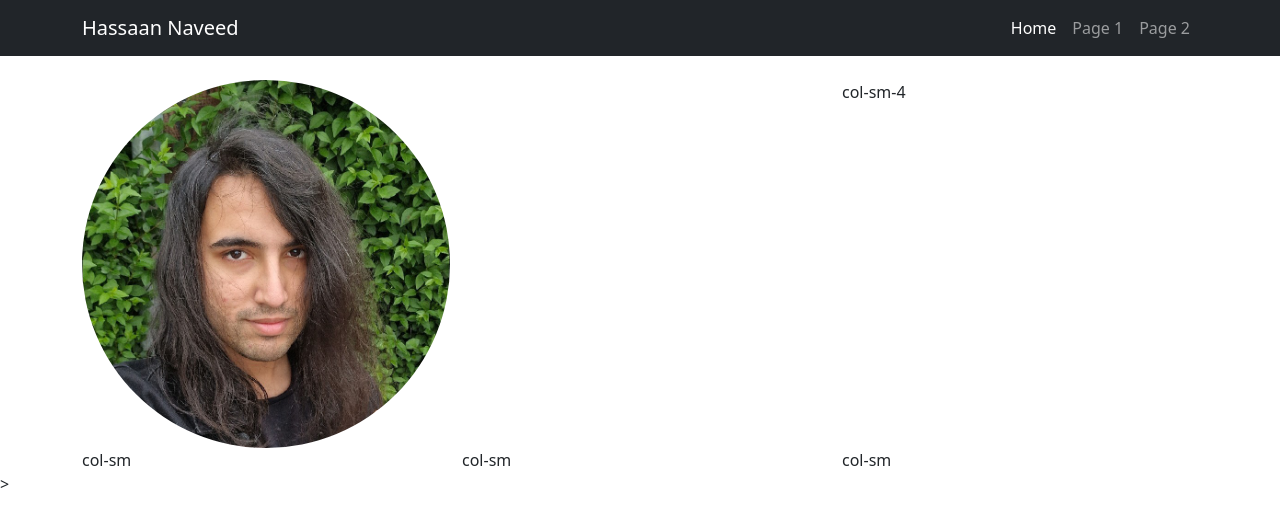
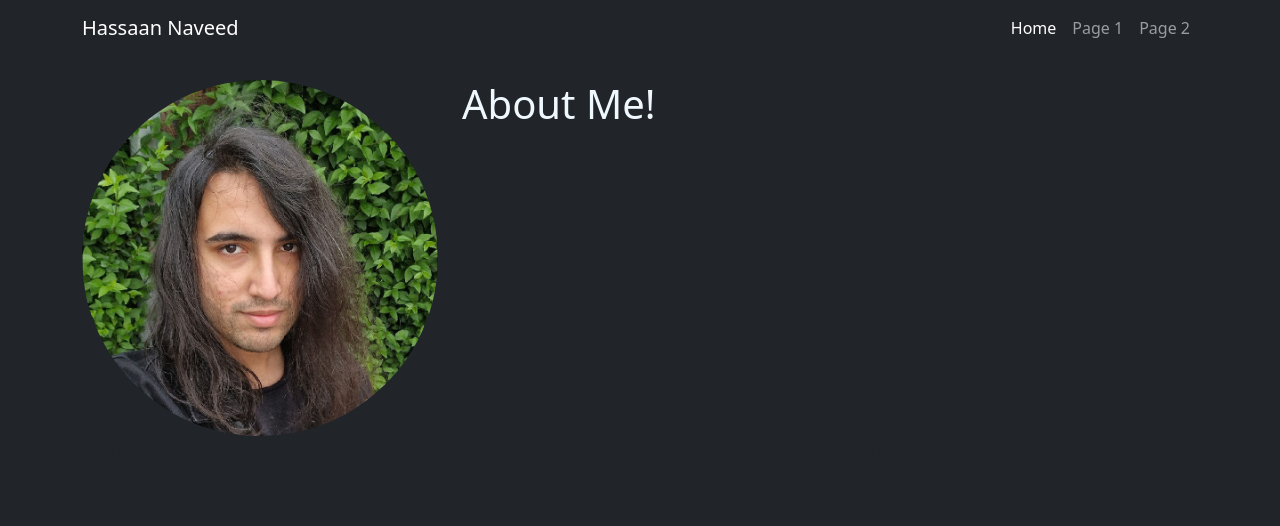
Before and after one commit to Hassaan-Naveed/hassaan-naveed.github.io, a plain HTML site: page index.html in a window 1280 px wide. Drawn offline with nearby package versions, Linux system fonts and the light colour scheme.

Commit message:
Changed background colour

```diff
--- a/Style/stylesheet.css
+++ b/Style/stylesheet.css
@@ -1,9 +1,14 @@
 body {
     padding-top: 80px;
+    background-color: #212529;
+}
+
+h1 {
+    color: aliceblue;
 }
 
 img {
     display: block;
-    width: 50%;
+    max-width: 100%;
     height: auto;
   }
--- a/index.html
+++ b/index.html
@@ -43,9 +43,11 @@
     <main>
       <div class="container">
         <div class="row">
-          <div class="col-sm-8"><img src="Assets/ProfilePicture.png" class="img-fluid rounded-circle" alt="Profile Picture">
+          <div class="col-sm-4"><img src="Assets/ProfilePicture.png" class="img-fluid rounded-circle" alt="Profile Picture">
           </div>
-          <div class="col-sm-4">col-sm-4</div>
+          <div class="col-sm-8">
+            <h1>About Me!</h1>
+          </div>
         </div>
         <div class="row">
           <div class="col">col-sm</div>
```
